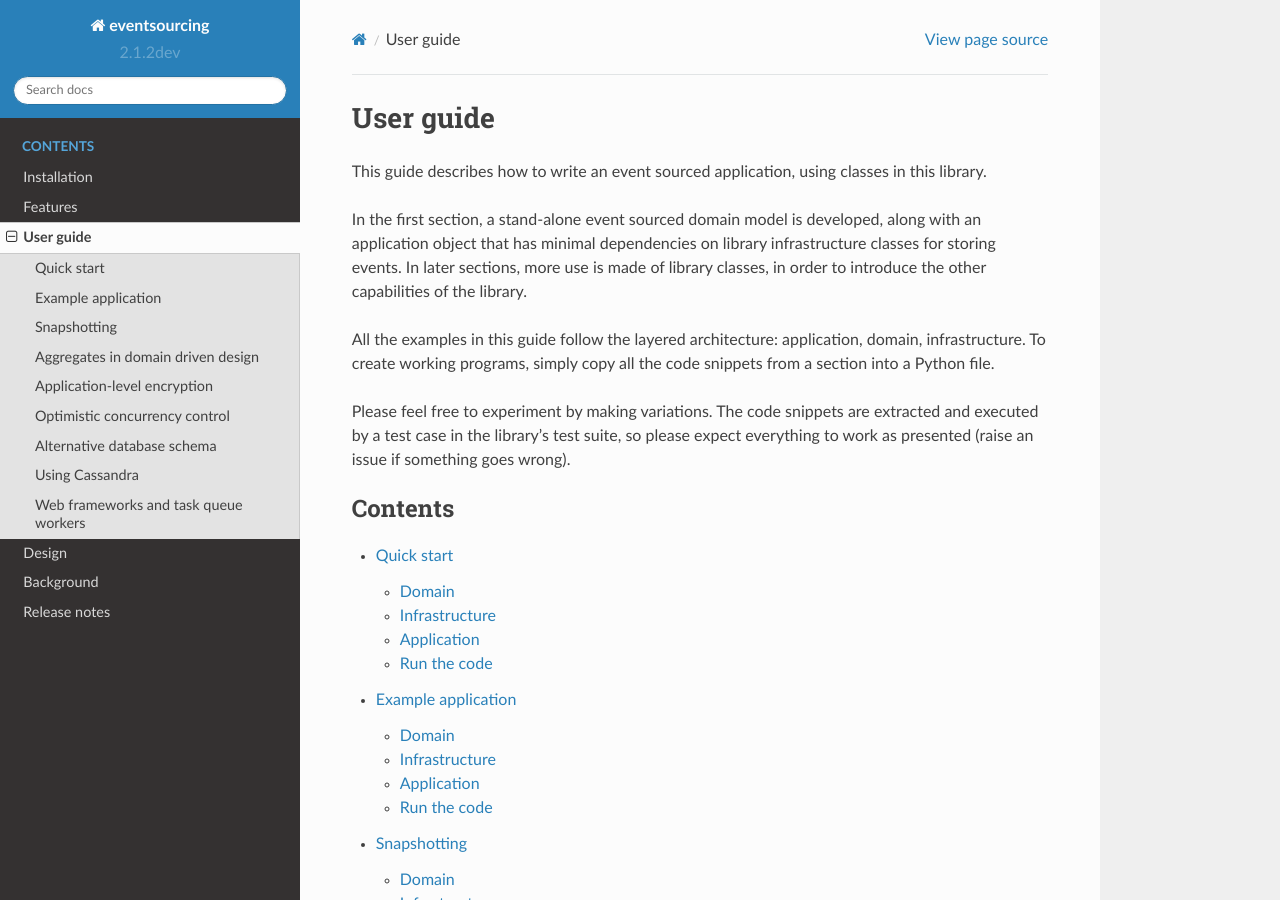
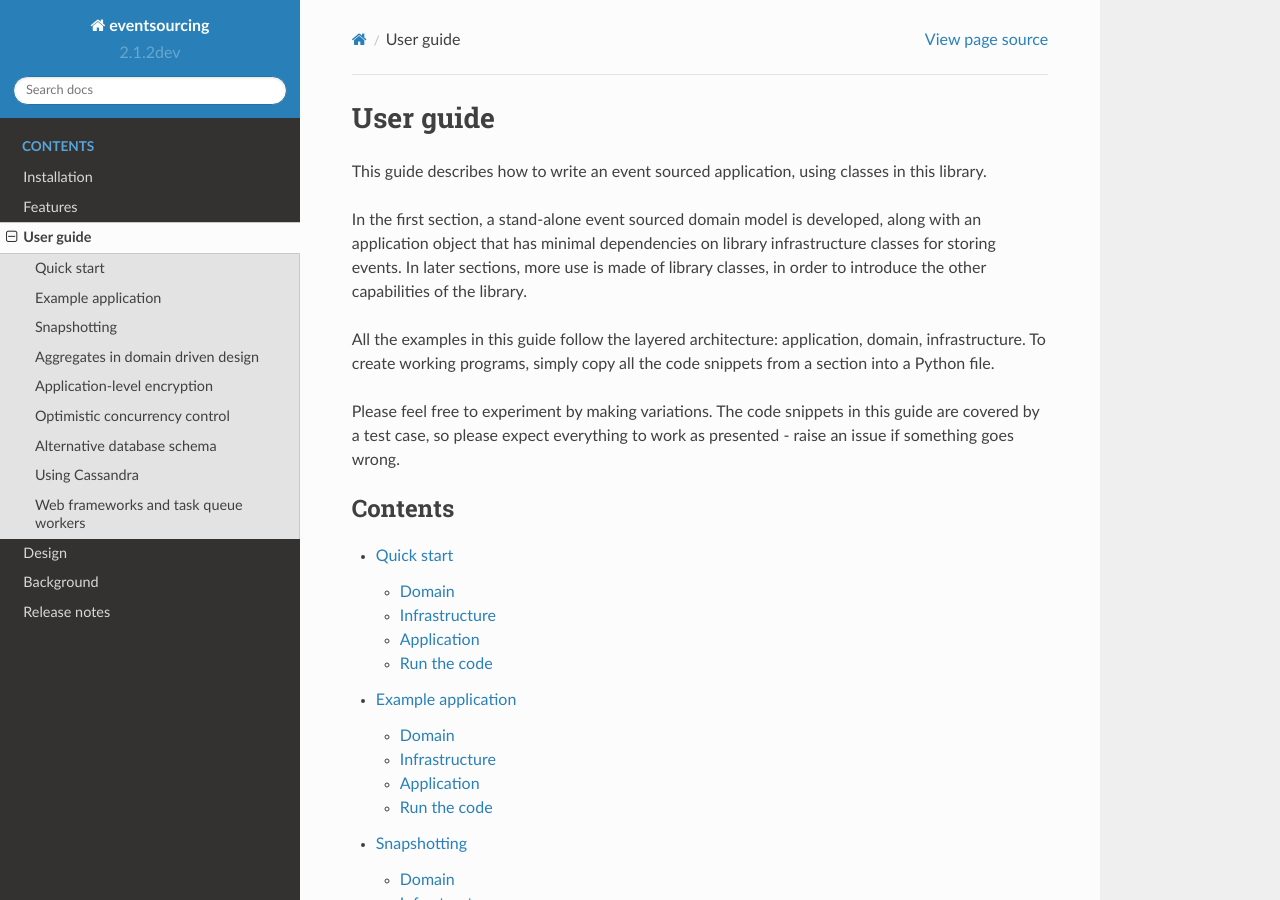
Before and after one commit to pyeventsourcing/eventsourcing, a Sphinx documentation site: the page built from docs/topics/user_guide/index.rst, in a window 1280 px wide and 900 px high. Built offline with Sphinx 7.4.7 and the Read the Docs theme 2.0.0, drawn with Linux system fonts in a browser that asks for light colours.

Commit message:
Adjusted wording.

```diff
--- a/docs/topics/user_guide/index.rst
+++ b/docs/topics/user_guide/index.rst
@@ -16,9 +16,8 @@ application, domain, infrastructure. To create working programs,
 simply copy all the code snippets from a section into a Python file.
 
 Please feel free to experiment by making variations. The code snippets
-are extracted and executed by a test case in the library's test suite,
-so please expect everything to work as presented (raise an issue if
-something goes wrong).
+in this guide are covered by a test case, so please expect everything
+to work as presented - raise an issue if something goes wrong.
 
 
 .. toctree::
```
